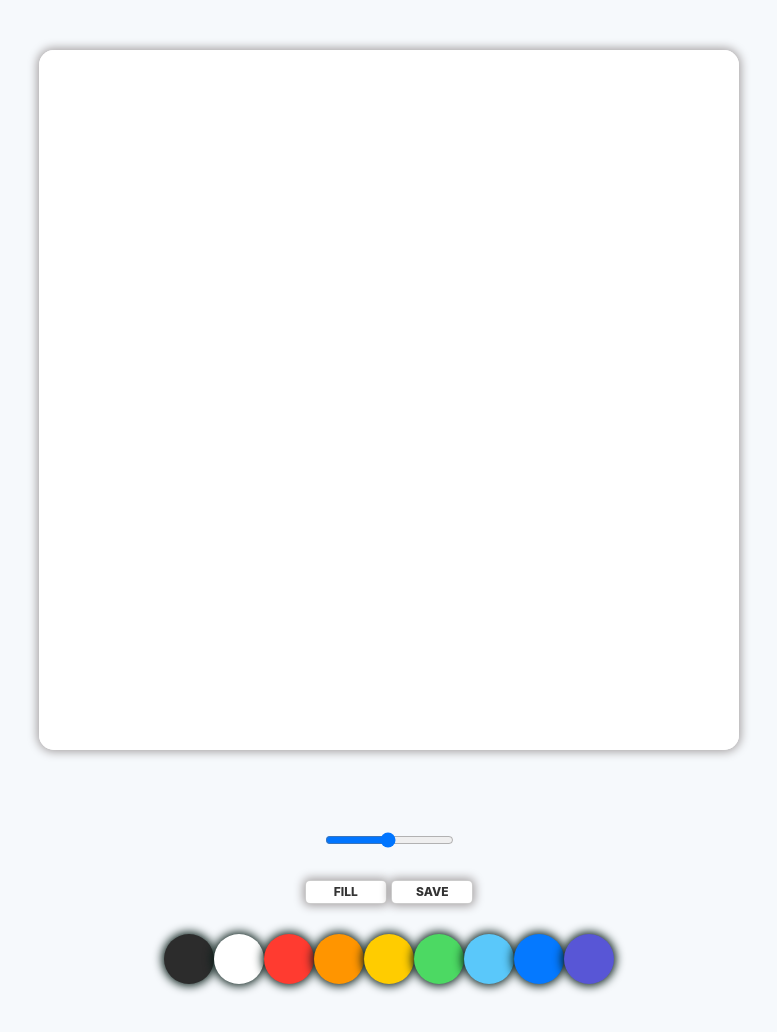
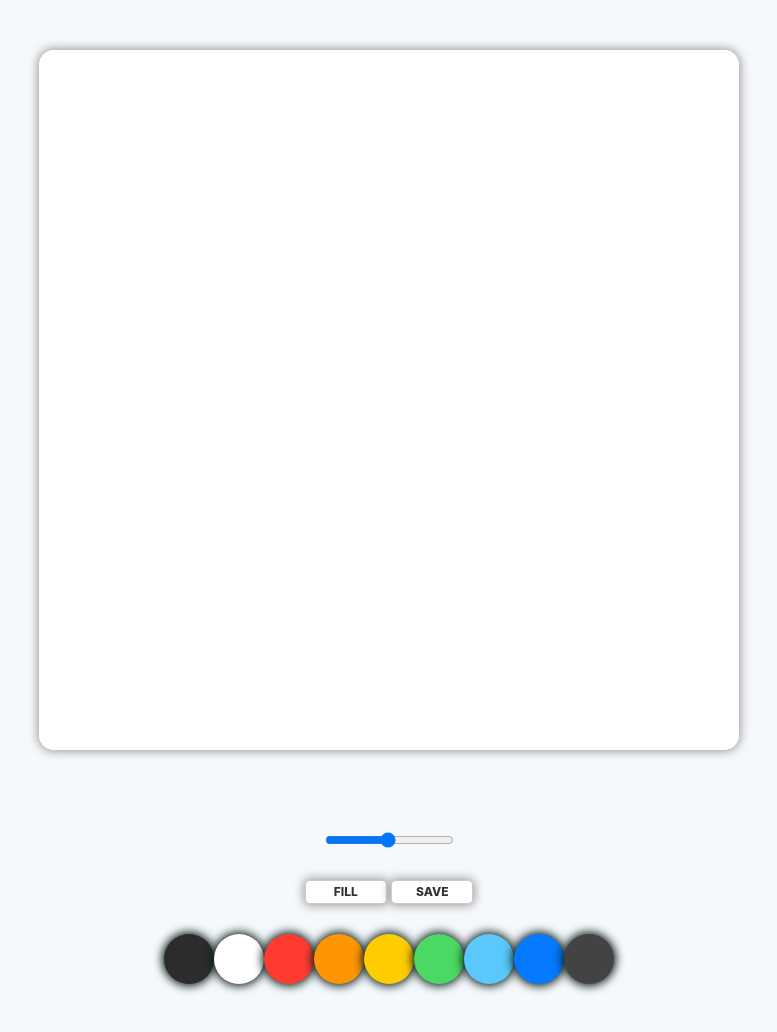
Before and after one commit to jinwon93/paintjs, a plain HTML site: page index.html in a window 1280 px wide. Shown: the whole page, without its empty margins (251-1028 px from the left). Drawn offline with Linux system fonts and the light colour scheme.

Commit message:
Update index.html

```diff
--- a/index.html
+++ b/index.html
@@ -39,7 +39,7 @@
          <div class="controls__color jsColor"
          style="background-color:#0579ff ;"></div>
          <div class="controls__color jsColor"
-         style="background-color:#5856d6 ;"></div>
+         style="background-color:#444343 ;"></div>
      </div>
     </div>
      <script src="app.js"></script>
```
